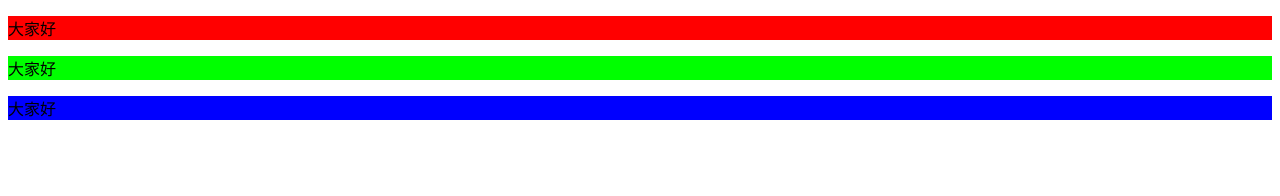
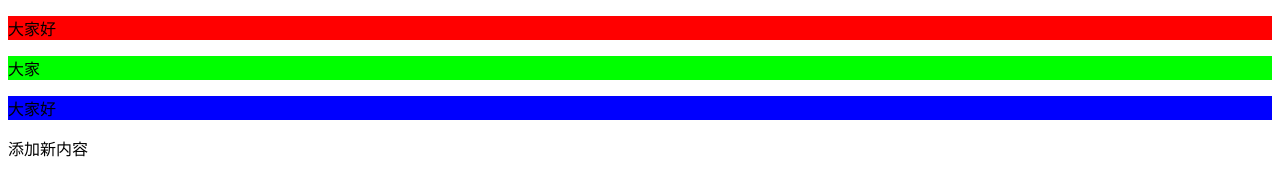
Before and after one commit to seven1103/ES6, a plain HTML site: page index.html in a window 1280 px wide. Drawn offline with Linux system fonts and the light colour scheme.

Commit message:
提交修改

```diff
--- a/index.html
+++ b/index.html
@@ -12,9 +12,8 @@
 </head>
 <body>
     <p id="p1">大家好</p>
-    <p id="p2">大家好</p>
+    <p id="p2">大家</p>
     <p id="p3">大家好</p>
-
+    <p>添加新内容</p>
 </body>
-
 </html>
```
